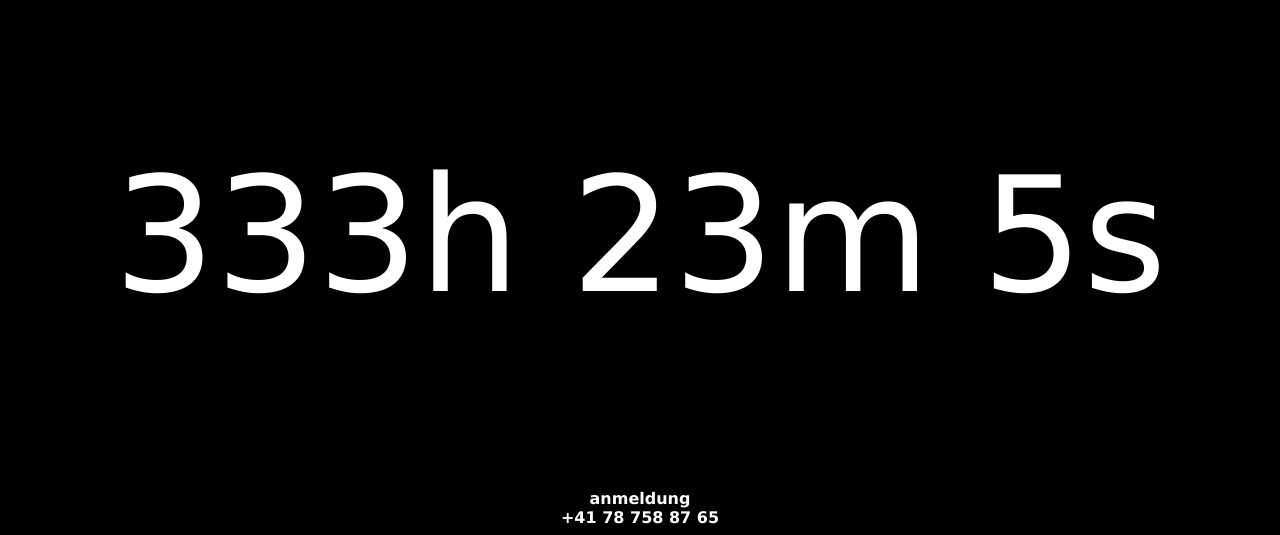
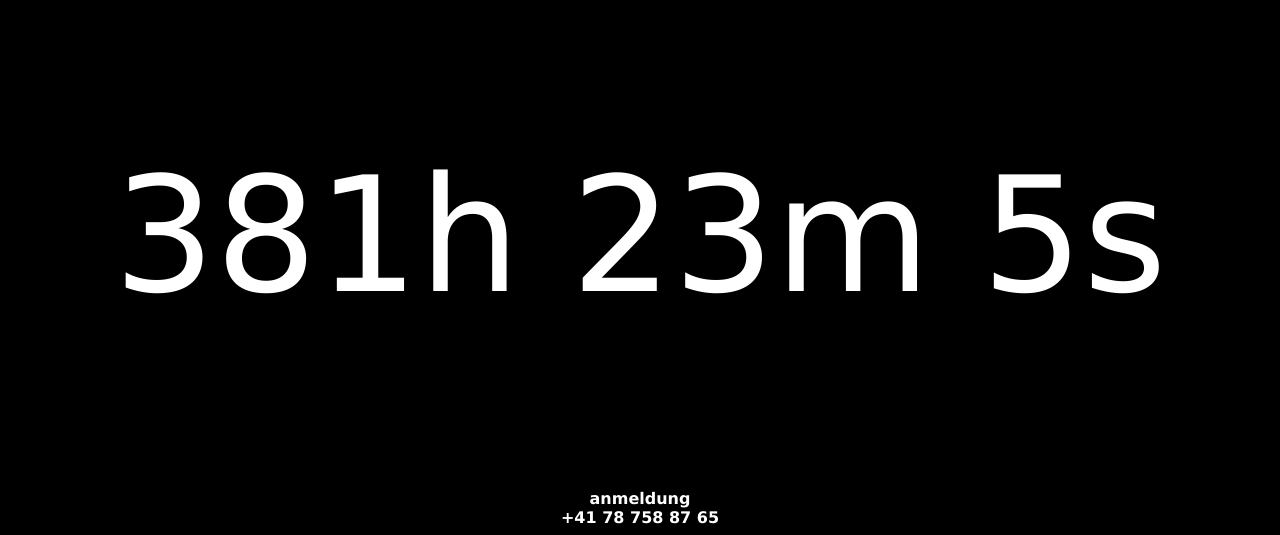
Before and after one commit to Dragulalala/Dragulalala.github.io, a plain HTML site: page index.html in a window 1280 px wide. Shown: the part 330-865 px from the top of the page. Drawn offline with Linux system fonts and the light colour scheme.

Commit message:
Update index.html

```diff
--- a/index.html
+++ b/index.html
@@ -28,7 +28,7 @@
 
             <script>
                 // Set the date we're counting down to
-                var countDownDate = new Date("Aug 31, 2022 16:00:00").getTime();
+                var countDownDate = new Date("Sep 2, 2022 16:00:00").getTime();
 
                 // Update the count down every 1 second
                 var x = setInterval(function() {
```
